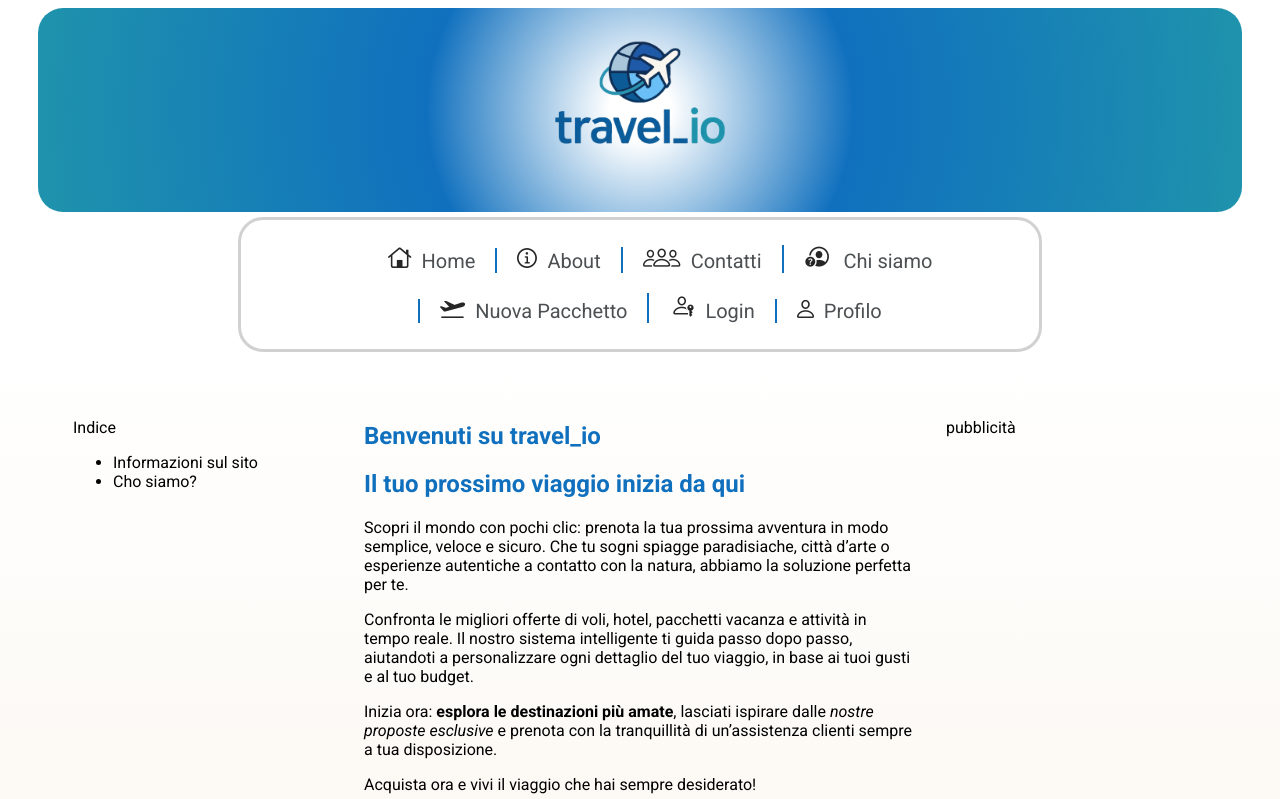
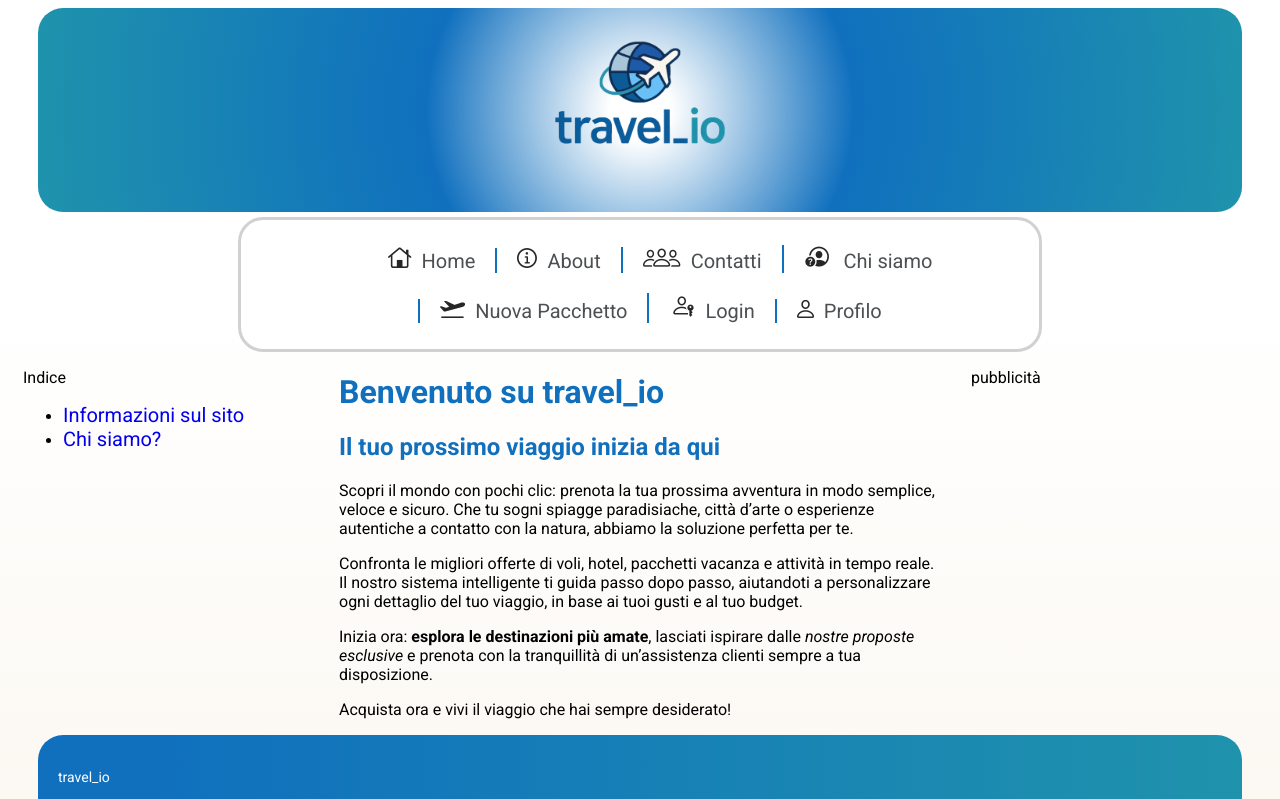
Before and after one commit to diiego-s/FPW_Project, a Vue app in the folder Travel_io/: page / in a window 1280 px wide. Shown: the top 799 px of the page. Built offline with nearby package versions, Linux system fonts and the light colour scheme.

Commit message:
applicato layout a tre colonne anche per le altre pagine

```diff
--- a/Travel_io/src/App.vue
+++ b/Travel_io/src/App.vue
@@ -2,12 +2,16 @@
   import {RouterView } from 'vue-router'
   import Header from '@/components/Header.vue'
   import Footer from './components/Footer.vue'
+  import InfoBar from './components/InfoBar.vue'
+  import Ad from '@/components/Ad.vue'
 </script>
 
 <template>
   <Header></Header>
   <div class="cols">
+    <InfoBar></InfoBar>
     <RouterView />
+    <Ad></Ad>
   </div>
   <Footer></Footer>
 </template>
--- /dev/null
+++ b/Travel_io/src/components/Ad.vue
@@ -0,0 +1,5 @@
+<template>
+    <div class="col-3">
+         <p>pubblicit&agrave;</p>
+      </div>
+</template>
--- /dev/null
+++ b/Travel_io/src/components/InfoBar.vue
@@ -0,0 +1,13 @@
+<script setup>
+    import { RouterLink } from 'vue-router';
+</script>
+
+<template>
+    <div class="col-1">
+         <p>Indice</p>
+         <ul id="indice">
+            <li><RouterLink to="/about">Informazioni sul sito</RouterLink></li>
+            <li><RouterLink to="/who">Chi siamo?</RouterLink></li>
+         </ul>
+      </div>
+</template>
--- a/Travel_io/src/views/AboutView.vue
+++ b/Travel_io/src/views/AboutView.vue
@@ -1,6 +1,5 @@
 <template>
-    <h1>Info</h1>
+    <div class="col-2">
+        <h1>Info</h1>
+    </div>
 </template>
-
-<script setup>
-</script>
--- a/Travel_io/src/views/ContactsView.vue
+++ b/Travel_io/src/views/ContactsView.vue
@@ -1,3 +1,5 @@
 <template>
-    <h1>Contattaci</h1>
+    <div class="col-2">
+        <h1>Contattaci</h1>
+    </div>
 </template>
--- a/Travel_io/src/views/HomeView.vue
+++ b/Travel_io/src/views/HomeView.vue
@@ -1,31 +1,10 @@
 <template>
-
-   <div id="homepage">
-      <div class="col-1">
-         <p>Indice</p>
-         <ul id="indice">
-            <li><a>Informazioni sul sito</a></li>
-            <li><a>Cho siamo?</a></li>
-         </ul>
-      </div>
-
-      <article class="col-2">
-         <h1>Benvenuti su travel_io</h1>
-         <h2>Il tuo prossimo viaggio inizia da qui</h2>
-         <p>Scopri il mondo con pochi clic: prenota la tua prossima avventura in modo semplice, veloce e sicuro. Che tu sogni spiagge paradisiache, città d’arte o esperienze autentiche a contatto con la natura, abbiamo la soluzione perfetta per te.</p>
-         <p>Confronta le migliori offerte di voli, hotel, pacchetti vacanza e attività in tempo reale. Il nostro sistema intelligente ti guida passo dopo passo, aiutandoti a personalizzare ogni dettaglio del tuo viaggio, in base ai tuoi gusti e al tuo budget.</p>
-         <p>Inizia ora: <b>esplora le destinazioni più amate</b>, lasciati ispirare dalle <i>nostre proposte esclusive</i> e prenota con la tranquillità di un’assistenza clienti sempre a tua disposizione.</p>
-         <p>Acquista ora e vivi il viaggio che hai sempre desiderato!</p>
-      </article>
-
-      <div class="col-3">
-         <p>pubblicit&agrave;</p>
-      </div>
-
+   <div class="col-2">
+      <h1>Benvenuto su travel_io</h1>
+      <h2>Il tuo prossimo viaggio inizia da qui</h2>
+      <p>Scopri il mondo con pochi clic: prenota la tua prossima avventura in modo semplice, veloce e sicuro. Che tu sogni spiagge paradisiache, città d’arte o esperienze autentiche a contatto con la natura, abbiamo la soluzione perfetta per te.</p>
+      <p>Confronta le migliori offerte di voli, hotel, pacchetti vacanza e attività in tempo reale. Il nostro sistema intelligente ti guida passo dopo passo, aiutandoti a personalizzare ogni dettaglio del tuo viaggio, in base ai tuoi gusti e al tuo budget.</p>
+      <p>Inizia ora: <b>esplora le destinazioni più amate</b>, lasciati ispirare dalle <i>nostre proposte esclusive</i> e prenota con la tranquillità di un’assistenza clienti sempre a tua disposizione.</p>
+      <p>Acquista ora e vivi il viaggio che hai sempre desiderato!</p>
    </div>
-
-
-
-
-
 </template>
--- a/Travel_io/src/views/LoginView.vue
+++ b/Travel_io/src/views/LoginView.vue
@@ -1,3 +1,5 @@
 <template>
-    <h1>Login</h1>
+    <div class="col-2">
+        <h1>Login</h1>
+    </div>
 </template>
--- a/Travel_io/src/views/NewPackageView.vue
+++ b/Travel_io/src/views/NewPackageView.vue
@@ -1,3 +1,5 @@
 <template>
-    <h1>Crea un nuovo pacchetto di viaggio</h1>
+    <div class="col-2">
+        <h1>Crea un nuovo pacchetto di viaggio</h1>
+    </div>
 </template>
--- a/Travel_io/src/views/ProfileView.vue
+++ b/Travel_io/src/views/ProfileView.vue
@@ -1,3 +1,5 @@
 <template>
-    <h1>Profilo</h1>
+    <div class="col-2">
+        <h1>Profilo</h1>
+    </div>
 </template>
--- a/Travel_io/src/views/WhoView.vue
+++ b/Travel_io/src/views/WhoView.vue
@@ -1,6 +1,5 @@
 <template>
-    <h1>Chi siamo</h1>
+    <div class="col-2">
+        <h1>Chi siamo</h1>
+    </div>
 </template>
-
-<script setup>
-</script>
```
